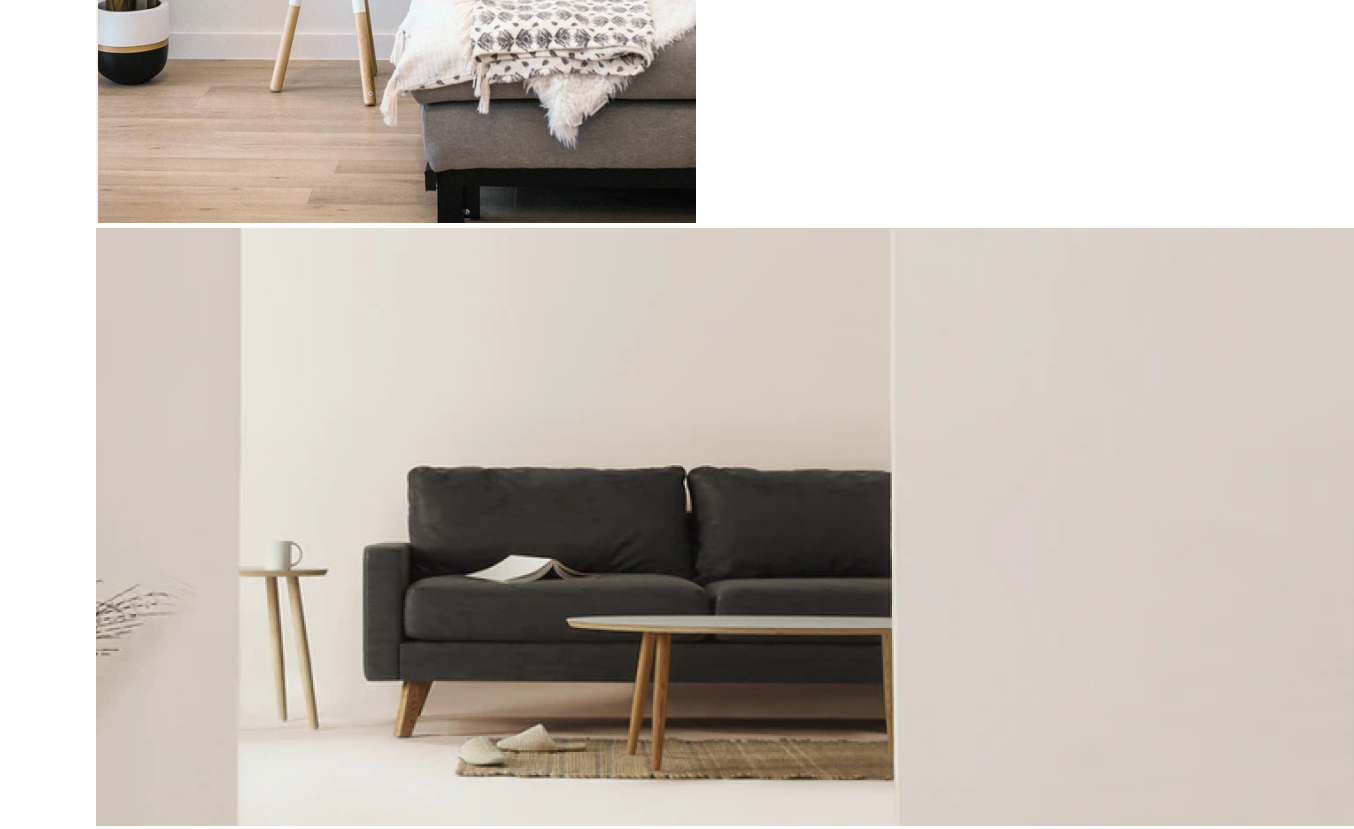
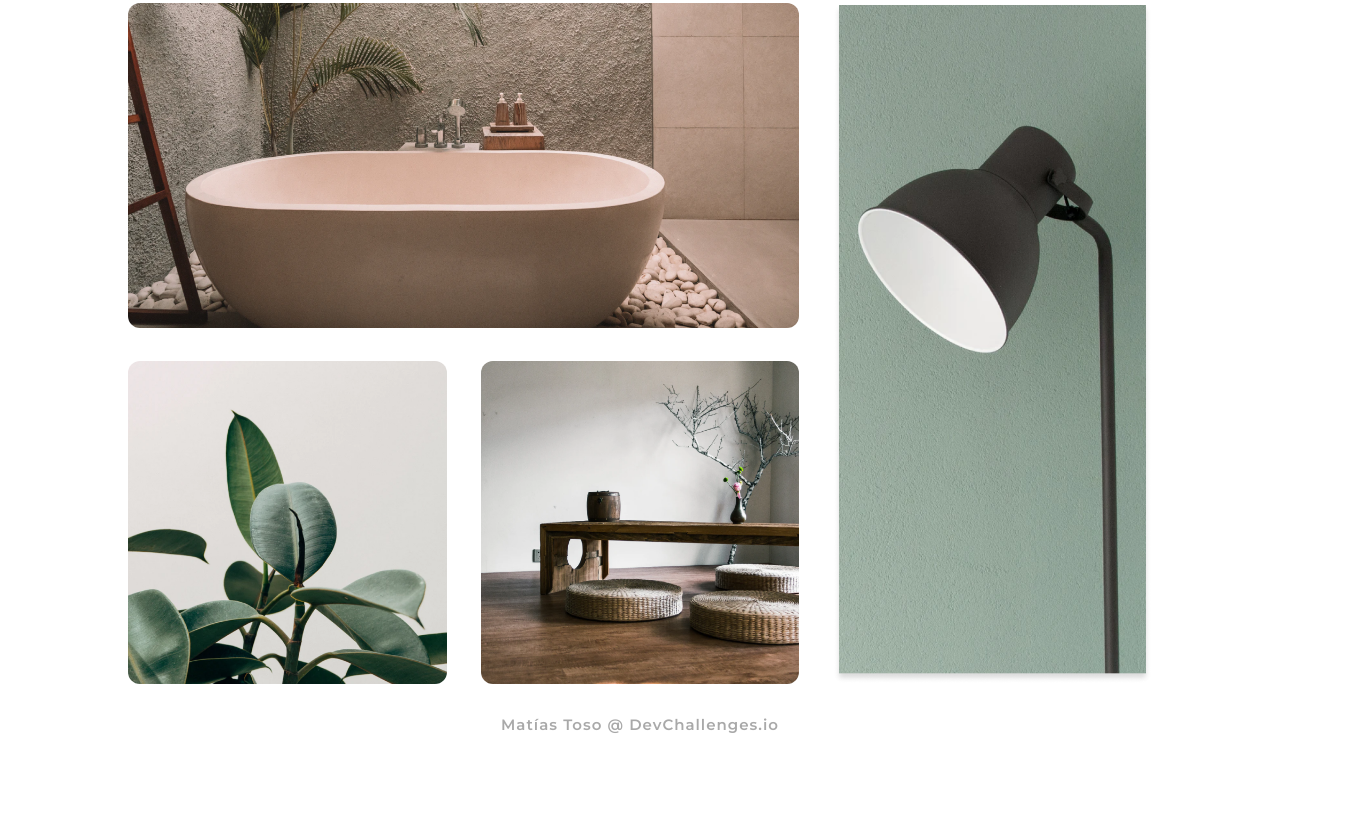
Before and after one commit to matiastoso/my-gallery-challenge, a plain HTML site: page index.html in a window 1280 px wide. Shown: the part 772-1601 px from the top of the page, 1354 px wide, since content can reach past the window. After the commit the page ends 1531 px from the top, so only its background shows below. Drawn offline with Linux system fonts and the light colour scheme.

Commit message:
Agregando los estilos del layout mediante css Grid

```diff
--- a/index.html
+++ b/index.html
@@ -54,7 +54,7 @@
         </div>
       </main>
 
-      <footer>
+      <footer class="footer">
         <a href="https://github.com/matiastoso">Matías Toso</a> @ <a href="https://devchallenges.io/">DevChallenges.io</a>
       </footer>
     </section>
--- a/styles.scss
+++ b/styles.scss
@@ -19,8 +19,8 @@ body {
     align-items: center;
     flex-flow: column wrap;
 
-    width: 85%;
-    margin: 20px auto;
+    width: 80%;
+    margin: 1.6rem auto;
 }
 
 // Estilos del perfil
@@ -49,13 +49,15 @@ body {
         align-items: center;
 
         width: 25rem;
-        margin-bottom: 4.2rem;
+        margin-top: 2rem;
+        margin-bottom: 4rem;
 
         &-item {
             width: 100px;
             height: 67px;
             border-radius: 12px;
             background-color: $color-terciary;
+            transition: all .5s;
 
             &-number {
                 font-size: 18px;
@@ -67,6 +69,82 @@ body {
                 font-size: 14px;
                 color: $color-gray;
             }
+
+            &:hover {
+                box-shadow: 2px 2px 5px $color-secondary;
+            }
         }
     }
 }
+
+// Estilos del grid del layout
+.layout {
+    display: grid;
+    gap: 2.1rem;
+    grid-template-columns: repeat(3, 1fr);
+    grid-template-rows: repeat(3, auto);
+    grid-template-areas: "imagen-1  imagen-2    imagen-2"
+                         "imagen-3  imagen-3    imagen-4"
+                         "imagen-5  imagen-6    imagen-4";
+
+    &-item {
+        width: 100%;
+        border-radius: 12px;
+        object-fit: fill;
+
+        img {
+            width: 100%;
+            height: 100%;
+            border-radius: 12px;
+            transition: all .5s;
+
+            &:hover {
+                box-shadow: 4px 5px 10px $color-secondary;
+            }
+        }
+    }
+
+    &-item:nth-child(1) {
+        grid-area: imagen-1;
+    }
+
+    &-item:nth-child(2) {
+        grid-area: imagen-2;
+    }
+
+    &-item:nth-child(3) {
+        grid-area: imagen-3;
+    }
+
+    &-item:nth-child(4) {
+        grid-area: imagen-4;
+    }
+
+    &-item:nth-child(5) {
+        grid-area: imagen-5;
+    }
+
+    &-item:nth-child(6) {
+        grid-area: imagen-6;
+    }
+}
+
+// Estilos del footer
+.footer {
+    text-align: center;
+    margin-top: 2rem;
+    color: $color-secondary;
+    font-size: 15px;
+    letter-spacing: 1px;
+
+    a {
+        color: $color-secondary;
+        text-decoration: none;
+        transition: all .3s;
+
+        &:hover {
+            text-decoration: underline;
+            text-decoration-color: $color-secondary;
+        }
+    }
+}
```
Also changed, not shown: css/styles.css, 1 other file.
